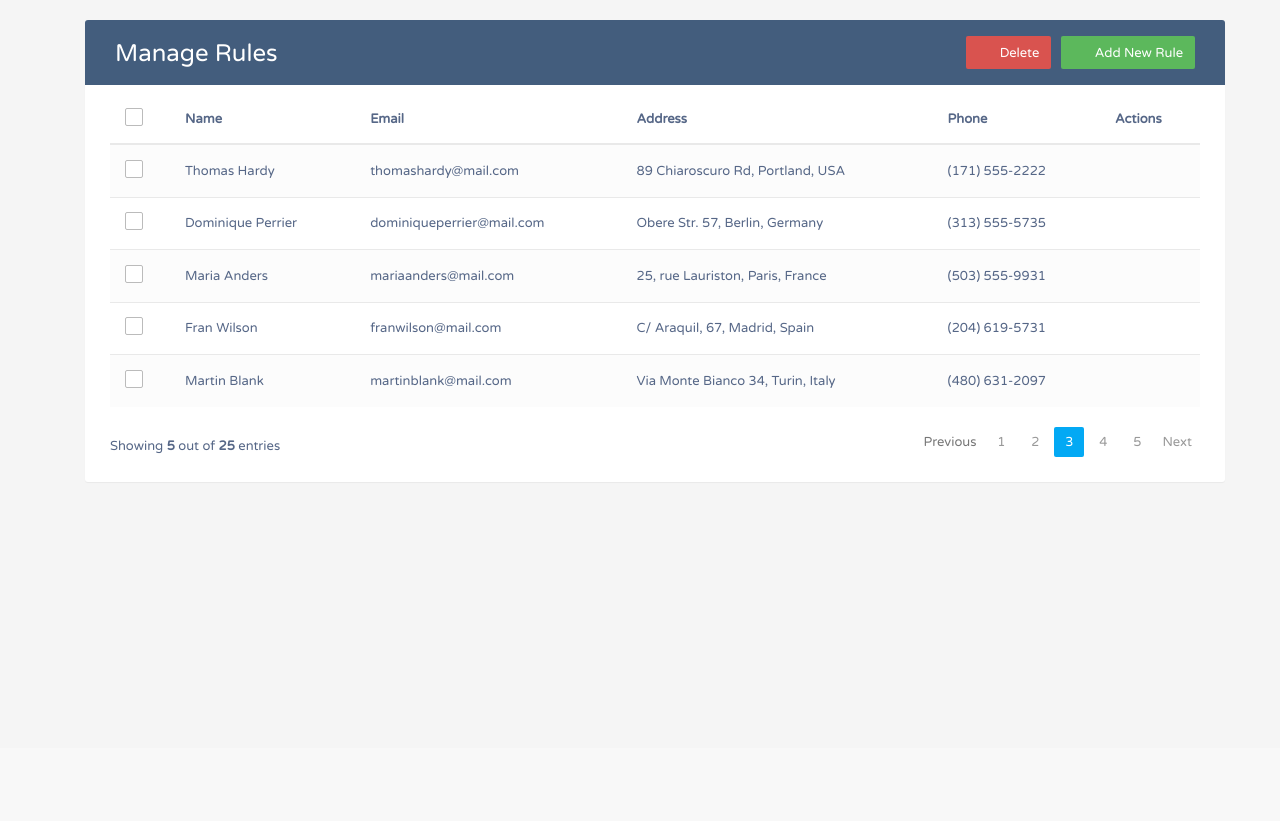
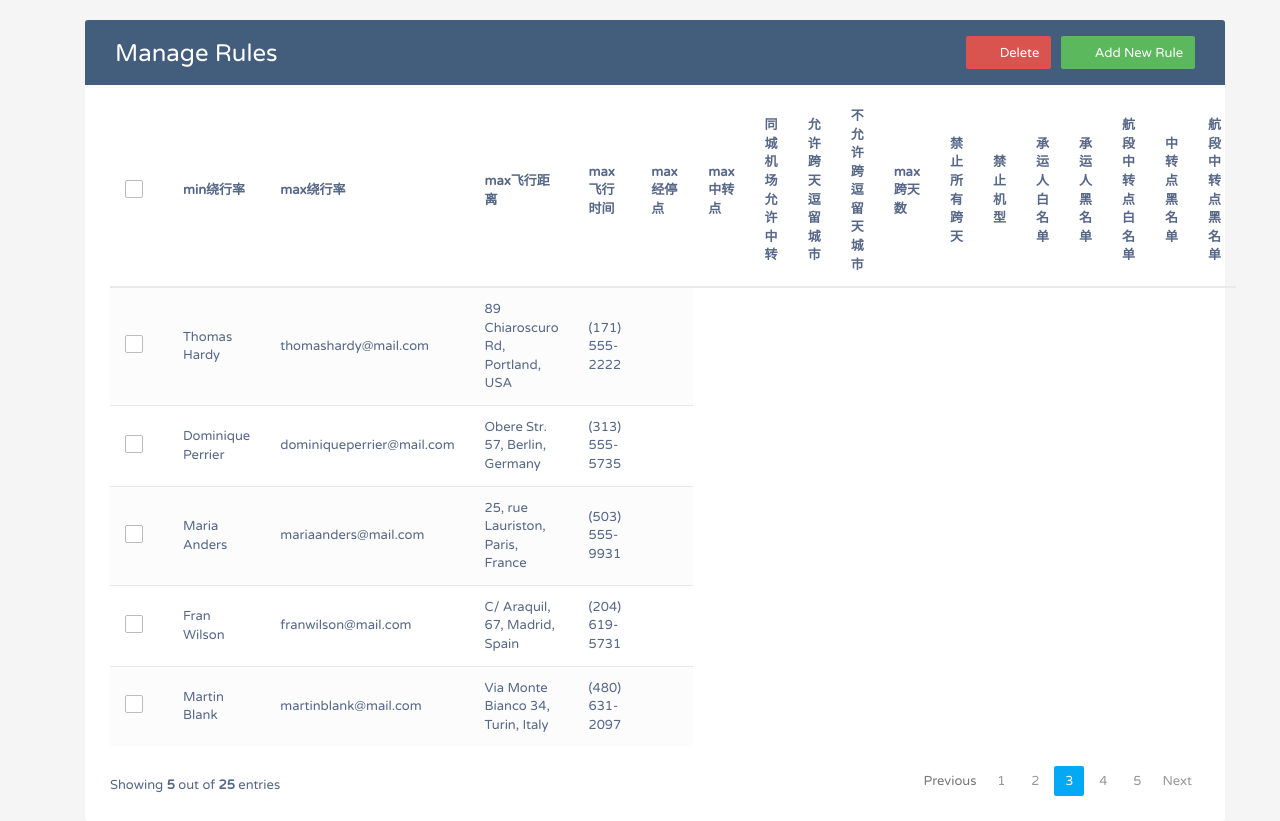
Before and after one commit to autoCAT6/FlightRuleFilter, a Flask app: page /dashboard in a window 1280 px wide. Shown: the part 52-873 px from the top of the page. Before the commit the page ends 535 px from the top, so only its background shows below. Run offline with Flask 2, Linux system fonts and the light colour scheme; the visitor is signed in with stand-in values (Sample User, id 1); data that the repository does not hold is empty; some libraries are stand-ins or nearby versions.

Commit message:
显示swagger find all数据

```diff
--- a/app.py
+++ b/app.py
@@ -6,18 +6,20 @@ from flask_mysqldb import MySQL
 from wtforms import Form, StringField, TextAreaField, PasswordField, validators
 from passlib.hash import sha256_crypt
 from functools import wraps
+import requests
 
 app = Flask(__name__)
 
-# Config MySQL
-app.config['MYSQL_HOST'] = 'localhost'
-app.config['MYSQL_USER'] = 'root'
-app.config['MYSQL_PASSWORD'] = '123456'
-app.config['MYSQL_DB'] = 'myflaskapp'
-app.config['MYSQL_CURSORCLASS'] = 'DictCursor'
-# init MYSQL
+# # Config MySQL
+# app.config['MYSQL_HOST'] = 'localhost'
+# app.config['MYSQL_USER'] = 'root'
+# app.config['MYSQL_PASSWORD'] = '123456'
+# app.config['MYSQL_DB'] = 'myflaskapp'
+# app.config['MYSQL_CURSORCLASS'] = 'DictCursor'
+# # init MYSQL
 mysql = MySQL(app)
 
+app.config.from_pyfile('config.py')
 #Articles = Articles()
 
 # Index
@@ -33,23 +35,23 @@ def about():
 
 
 # Articles
-@app.route('/articles')
-def articles():
-    # Create cursor
-    cur = mysql.connection.cursor()
+# @app.route('/articles')
+# def articles():
+#     # Create cursor
+#     cur = mysql.connection.cursor()
 
-    # Get articles
-    result = cur.execute("SELECT * FROM articles")
+#     # Get articles
+#     result = cur.execute("SELECT * FROM articles")
 
-    articles = cur.fetchall()
+#     articles = cur.fetchall()
 
-    if result > 0:
-        return render_template('articles.html', articles=articles)
-    else:
-        msg = 'No Articles Found'
-        return render_template('articles.html', msg=msg)
-    # Close connection
-    cur.close()
+#     if result > 0:
+#         return render_template('articles.html', articles=articles)
+#     else:
+#         msg = 'No Articles Found'
+#         return render_template('articles.html', msg=msg)
+#     # Close connection
+#     cur.close()
 
 
 # Single Article
@@ -196,8 +198,14 @@ def dashboard():
     # Close connection
     # cur.close()
 
-    # Dashboard不用显示任何东西，只需提供CRUD
-    return render_template('dashboard.html')
+    # Dashboard 默认显示所有筛选规则，只需提供 UPDATE/DELETE 接口
+
+    # Get rules
+    payload = {'Accept': '*/*'}
+    response = requests.get(app.config['ENDPOINT']+app.config['GET_ALL_URL'], params=payload)
+    rules = response.json() # list of records
+
+    return render_template('dashboard.html', rules=rules)
 
 # Article Form Class
 class ArticleForm(Form):
--- /dev/null
+++ b/config.py
@@ -0,0 +1,4 @@
+ENDPOINT = 'http://10.79.3.144:8070'
+GET_ALL_URL = '/rule/query'
+INSERT_URL = '/rule/doInsertRule'
+DELETE_URL = '/rule/deleteRuleId'
--- a/templates/dashboard.html
+++ b/templates/dashboard.html
@@ -302,8 +302,9 @@
                     <h2>Manage Rules</h2>
                 </div>
                 <div class="col-sm-6">
-                    <a href="#addEmployeeModal" class="btn btn-success" data-toggle="modal"><i class="material-icons">&#xE147;</i>
-            <span>Add New Rule</span></a>
+
+                    <a href="#addEmployeeModal" class="btn btn-success" data-toggle="modal"><i
+              class="material-icons">&#xE147;</i><span>Add New Rule</span></a>
                     <a href="#deleteEmployeeModal" class="btn btn-danger" data-toggle="modal"><i
               class="material-icons">&#xE15C;</i> <span>Delete</span></a>
                 </div>
@@ -314,15 +315,27 @@
                 <tr>
                     <th>
                         <span class="custom-checkbox">
-              <input type="checkbox" id="selectAll">
-              <label for="selectAll"></label>
-            </span>
+                          <input type="checkbox" id="selectAll">
+                            <label for="selectAll"></label>
+                        </span>
                     </th>
-                    <th>Name</th>
-                    <th>Email</th>
-                    <th>Address</th>
-                    <th>Phone</th>
-                    <th>Actions</th>
+                    <th>min绕行率</th>
+                    <th>max绕行率 </th>
+                    <th>max飞行距离 </th>
+                    <th>max飞行时间 </th>
+                    <th>max经停点 </th>
+                    <th>max中转点</th>
+                    <th>同城机场允许中转</th>
+                    <th>允许跨天逗留城市</th>
+                    <th>不允许跨逗留天城市</th>
+                    <th>max跨天数</th>
+                    <th>禁止所有跨天</th>
+                    <th>禁止机型</th>
+                    <th>承运人白名单</th>
+                    <th>承运人黑名单</th>
+                    <th>航段中转点白名单</th>
+                    <th>中转点黑名单</th>
+                    <th>航段中转点黑名单</th>
                 </tr>
             </thead>
             <tbody>
@@ -432,6 +445,7 @@
         </div>
     </div>
 </div>
+
 <!-- Edit Modal HTML -->
 <div id="addEmployeeModal" class="modal fade">
     <div class="modal-dialog">
@@ -463,9 +477,10 @@
                     <input type="button" class="btn btn-default" data-dismiss="modal" value="Cancel">
                     <input type="submit" class="btn btn-success" value="Add">
                 </div>
-            </form>
         </div>
+        </form>
     </div>
+</div>
 </div>
 <!-- Edit Modal HTML -->
 <div id="editEmployeeModal" class="modal fade">
--- a/templates/layout.html
+++ b/templates/layout.html
@@ -1,6 +1,7 @@
 <!DOCTYPE html>
 <html>
-  <head>
+
+<head>
     <meta charset="utf-8">
     <meta name="viewport" content="width=device-width, initial-scale=1">
     <title>航线筛选后台</title>
@@ -10,18 +11,18 @@
     <link rel="stylesheet" href="https://maxcdn.bootstrapcdn.com/font-awesome/4.7.0/css/font-awesome.min.css">
     <script src="https://ajax.googleapis.com/ajax/libs/jquery/1.12.4/jquery.min.js"></script>
     <script src="https://maxcdn.bootstrapcdn.com/bootstrap/3.3.7/js/bootstrap.min.js"></script>
-  </head>
-  <body>
+</head>
+
+<body>
     {% include 'includes/_navbar.html' %}
     <div class="container">
-      {% include 'includes/_messages.html' %}
-      {% block body %}{% endblock %}
+        {% include 'includes/_messages.html' %} {% block body %}{% endblock %}
     </div>
 
-    <script src="https://maxcdn.bootstrapcdn.com/bootstrap/3.3.7/js/bootstrap.min.js"></script>
     <script src="//cdn.ckeditor.com/4.6.2/basic/ckeditor.js"></script>
     <script type="text/javascript">
-      CKEDITOR.replace('editor')
+        CKEDITOR.replace('editor')
     </script>
-  </body>
+</body>
+
 </html>
```
